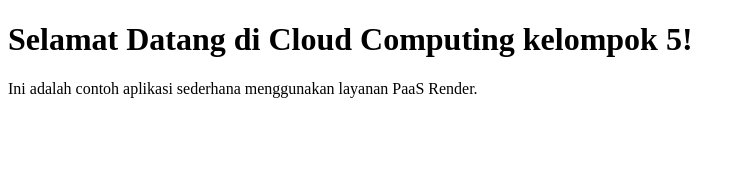
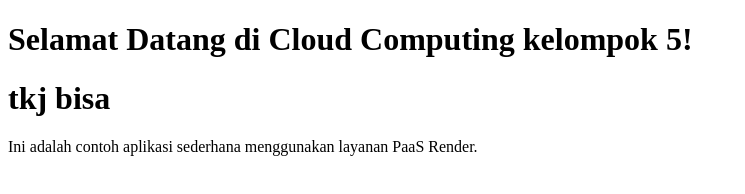
Before and after one commit to handaru-glitch/welcome, a plain HTML site: page index.html in a window 1280 px wide. Shown: the whole page, without its empty margins (0-745 px from the left). Drawn offline with Linux system fonts and the light colour scheme.

Commit message:
index.html

```diff
--- a/index.html
+++ b/index.html
@@ -5,6 +5,7 @@
 </head>
 <body>
   <h1>Selamat Datang di Cloud Computing kelompok 5!</h1>
+  <h1>tkj bisa</h1>
   <p>Ini adalah contoh aplikasi sederhana menggunakan layanan PaaS Render.</p>
 </body>
 </html>
```
